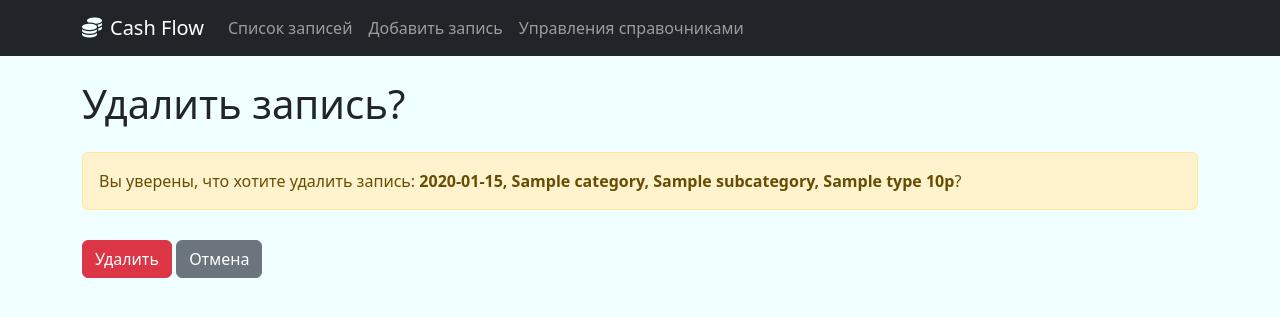
After one commit to dmbrson/cashFlow, a Django app: page /record/1/delete/ in a window 1280 px wide. The commit adds this page. Shown: the top 317 px of the page. Run offline with Django 5.2, Linux system fonts and the light colour scheme; tables that the repository leaves empty hold one stand-in row (values such as "Sample post").

Commit message:
create delete record

```diff
--- a/cash_flow_django/main/models.py
+++ b/cash_flow_django/main/models.py
@@ -55,7 +55,7 @@ class CashFlowRecord(models.Model):
     comment = models.TextField('Комментарий', blank=True, null=True)
 
     def __str__(self):
-        return f"{self.created_at}, {self.type.name}, {self.category.name}, {self.subcategory.name}, {self.amount}"
+        return f"{self.created_at}, {self.category.name}, {self.subcategory.name}, {self.type.name} {self.amount}р"
 
     class Meta:
         verbose_name = 'Запись ДДС'
--- /dev/null
+++ b/cash_flow_django/main/templates/main/record_confirm_delete.html
@@ -0,0 +1,15 @@
+{% extends "main/base.html" %}
+
+{% block title %}Удаление записи{% endblock %}
+
+{% block content %}
+<h1 class="mb-4">Удалить запись?</h1>
+<div class="alert alert-warning">
+    Вы уверены, что хотите удалить запись: <strong>{{ record|escape }}</strong>?
+</div>
+<form method="post">
+    {% csrf_token %}
+    <button type="submit" class="btn btn-danger">Удалить</button>
+    <a href="{% url 'record_list' %}" class="btn btn-secondary">Отмена</a>
+</form>
+{% endblock %}
--- a/cash_flow_django/main/templates/main/record_list.html
+++ b/cash_flow_django/main/templates/main/record_list.html
@@ -31,7 +31,7 @@
                 <td>{{ record.comment }}</td>
                 <td>
                     <a href="{% url 'record_update' record.pk %}" class="btn btn-warning btn-sm">Изменить</a>
-                    <a href="#" class="btn btn-danger btn-sm">Удалить</a>
+                    <a href="{% url 'record_delete' record.pk %}" class="btn btn-danger btn-sm">Удалить</a>
                 </td>
             </tr>
             {% endfor %}
--- a/cash_flow_django/main/urls.py
+++ b/cash_flow_django/main/urls.py
@@ -8,4 +8,5 @@ urlpatterns = [
     path('get_subcategories/', views.get_subcategories, name='get_subcategories'),
     path('get_categories/', views.get_categories, name='get_categories'),
     path('record/<int:pk>/update/', views.record_update, name='record_update'),
+    path('record/<int:pk>/delete/', views.record_delete, name='record_delete'),
 ]
--- a/cash_flow_django/main/views.py
+++ b/cash_flow_django/main/views.py
@@ -48,3 +48,9 @@ def record_update(request, pk):
     return render(request, 'main/record_form.html', {
         'form': form,
     })
+def record_delete(request, pk):
+    record = get_object_or_404(CashFlowRecord, pk=pk)
+    if request.method == 'POST':
+        record.delete()
+        return redirect('record_list')
+    return render(request, 'main/record_confirm_delete.html', {'record': record})
```
